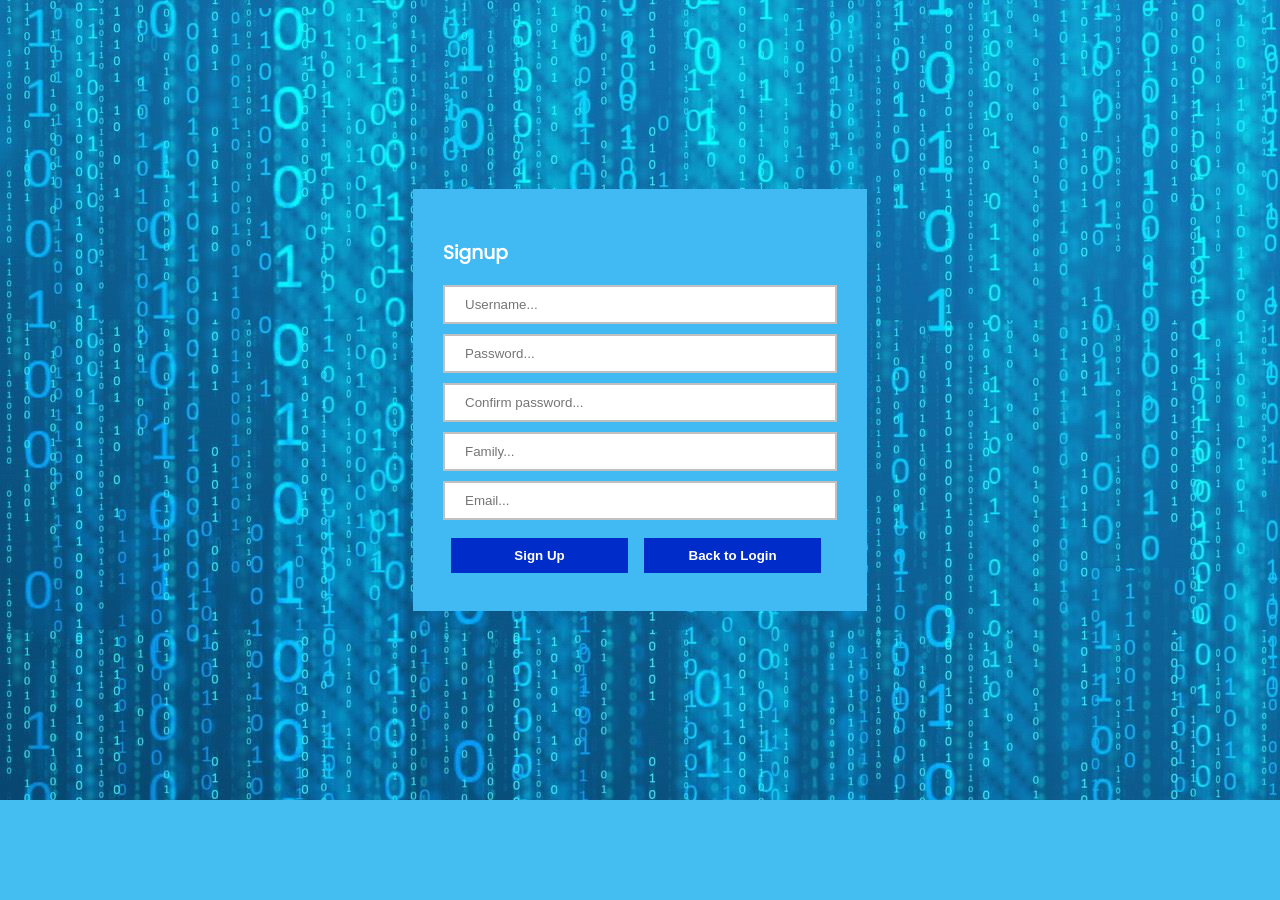
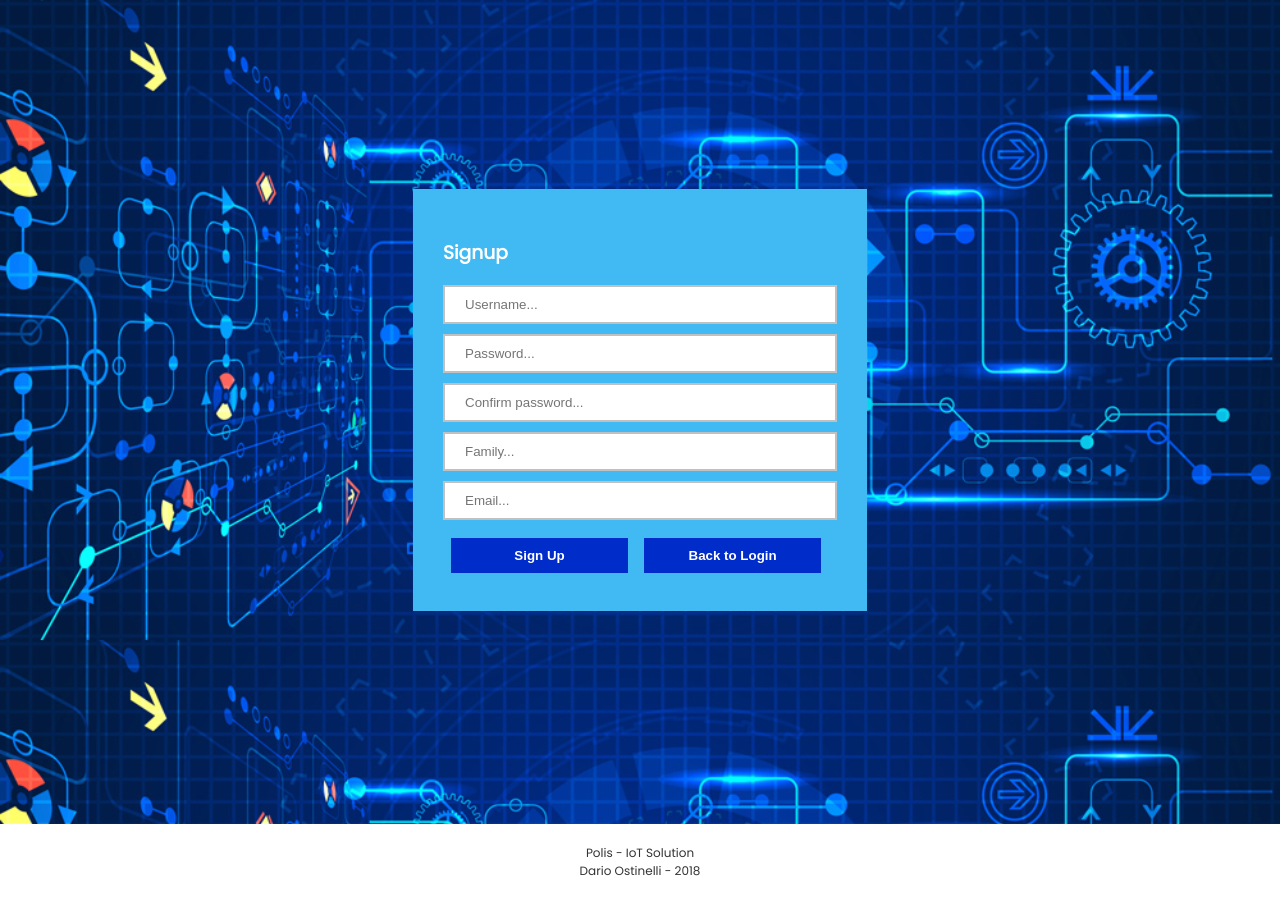
Before and after one commit to darioostinelli/polis, a PHP site: page /signup.html in a window 1280 px wide. Before the commit the page ends 800 px from the top, so only its background shows below. Run offline with PHP 8.4, Linux system fonts and the light colour scheme.

Commit message:
added footer to login and signup pages

```diff
--- a/index.html
+++ b/index.html
@@ -10,7 +10,7 @@
 <script src="/polis/js/funzioni/login.js"></script>
 <link rel="shortcut icon" href="/polis/logo.ico" />
 </head>
-<body style="background-image: url(/polis/src/img/background/main-background.jpg)">
+<body style="background-image: url(/polis/src/img/background/background-01.jpg)">
 	<div class="login-form">
 		<h3>Login</h3>
 		<input type="text" id="user"placeholder="Username..."/><br>
@@ -18,5 +18,9 @@
 		<button id="btn-login">Login</button><button id="btn-signup">Sign Up</button><br>
 		<span id="login-log"></span>
 	</div>
+	<div class="footer">
+		Polis - IoT Solution<br>
+		Dario Ostinelli - 2018
+	</div>
 </body>
 </html>
--- a/signup.html
+++ b/signup.html
@@ -9,7 +9,7 @@
 <script src="/polis/js/componenti/signup.js"></script>
 <script src="/polis/js/funzioni/signup.js"></script>
 </head>
-<body style="background-image: url(/polis/src/img/background/main-background.jpg)">
+<body style="background-image: url(/polis/src/img/background/background-01.jpg)">
 	<div class="login-form">
 		<h3>Signup</h3>
 		<input type="text" id="user"placeholder="Username..."/><br>
@@ -20,5 +20,9 @@
 		<button id="btn-signup">Sign Up</button><button id="btn-login">Back to Login</button><br>
 		<span id="login-log"></span>
 	</div>
+	<div class="footer">
+		Polis - IoT Solution<br>
+		Dario Ostinelli - 2018
+	</div>
 </body>
 </html>
--- a/styles/polis.css
+++ b/styles/polis.css
@@ -3,6 +3,22 @@ body{
 	margin: 0;
 	padding: 0;
 	font-family: 'Poppins', sans-serif;
+
+    background-size: cover;
+}
+.footer{
+	padding-left: 50px;
+	padding-right: 50px;
+	padding-top: 20px;
+	padding-bottom: 20px;
+	text-align: center;
+	color: #333333;
+	font-size: 12px;
+	position: absolute;
+	bottom: -100px;
+	left: 0;
+	right: 0;
+	background: white;
 }
 .red{
 	color: #f44141;
```
